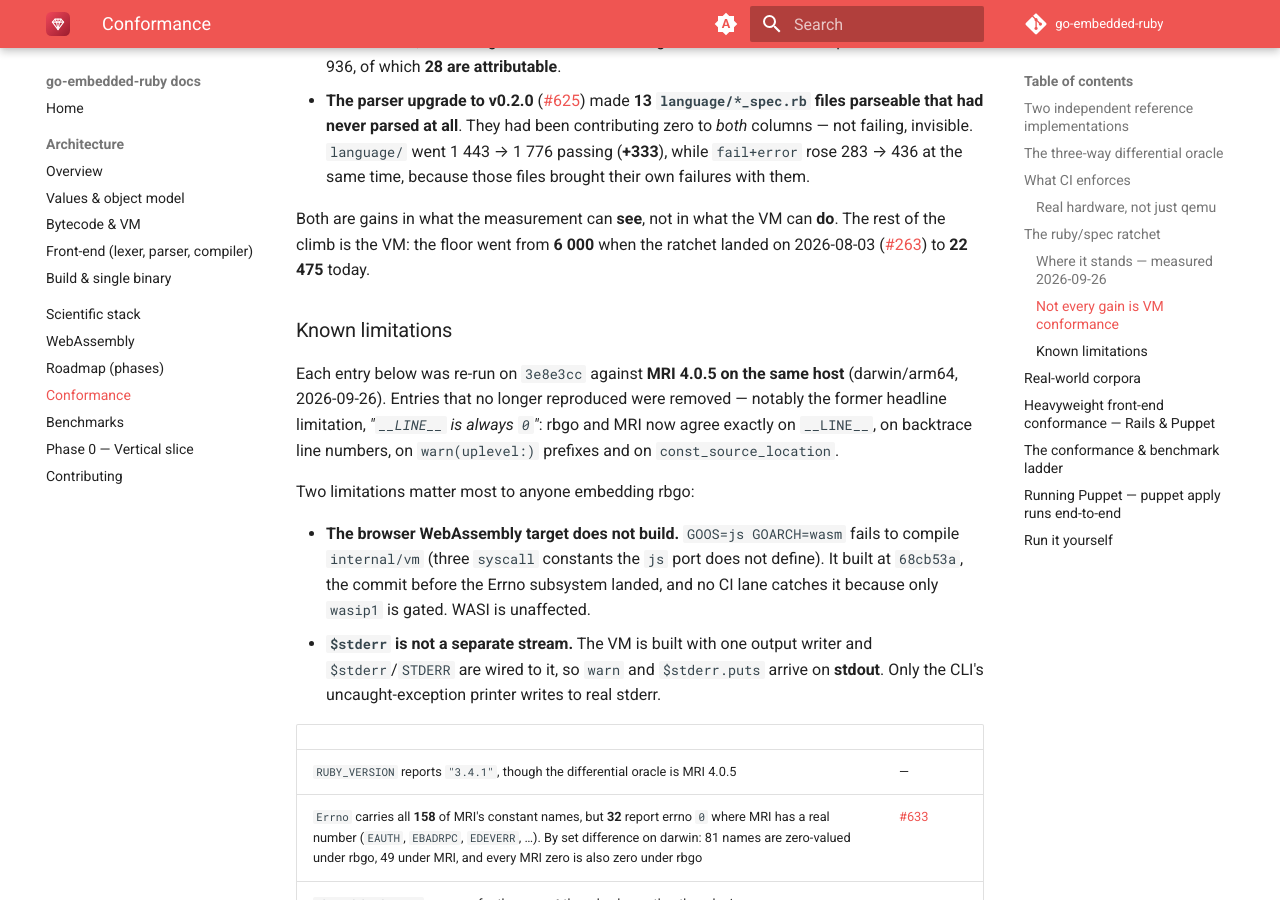
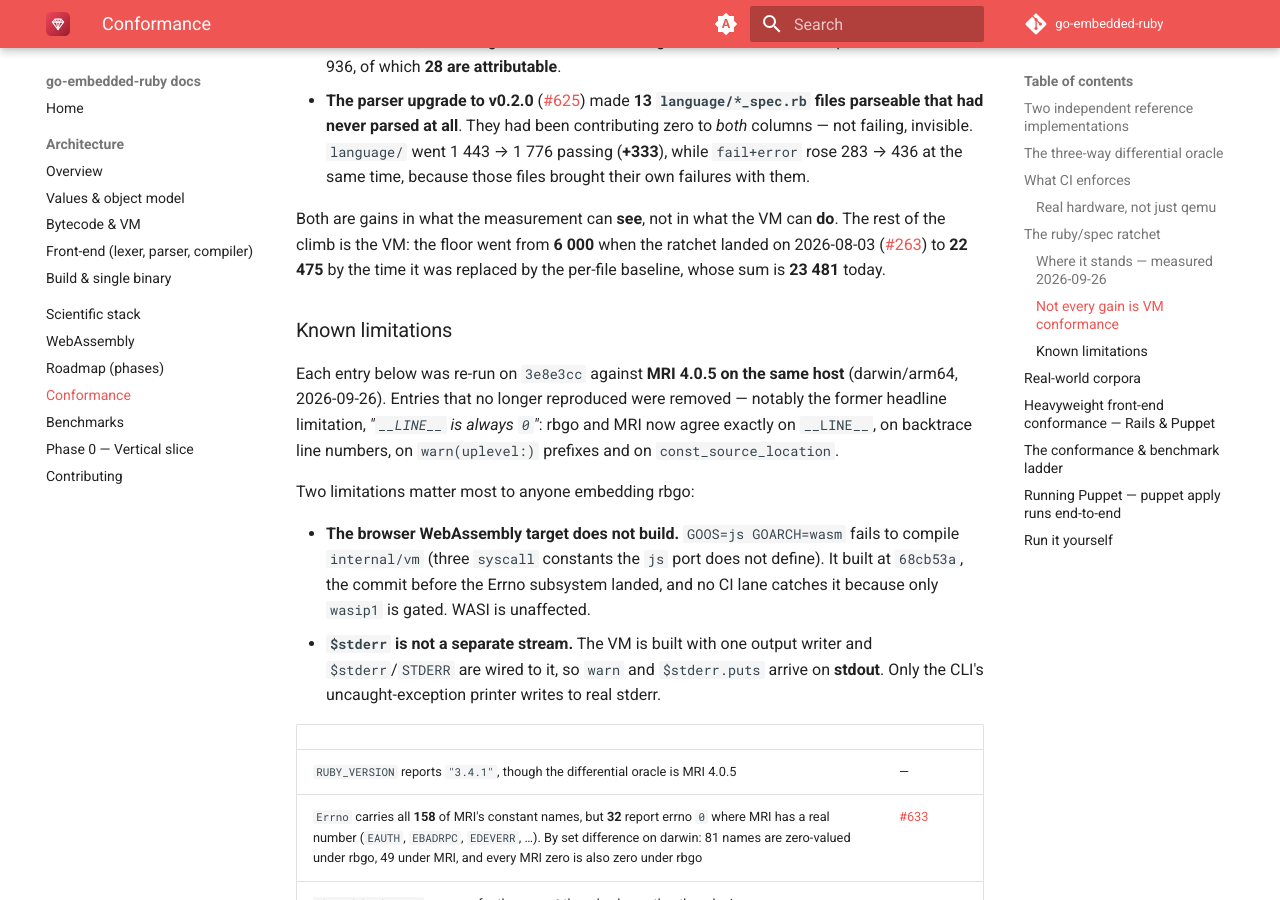
Before and after one commit to go-embedded-ruby/docs, an MkDocs documentation site: the page built from docs/conformance.md, in a window 1280 px wide and 900 px high, scrolled down 4144 px. Built offline with MkDocs 1.6.1 and Material for MkDocs 9.7.7, drawn with Linux system fonts in a browser that asks for light colours; the version menu is left out.

Commit message:
docs: one present-tense floor claim survived the previous pass
#20 corrected four places on this page and missed a fifth: "the floor went from
6 000 ... to 22 475 today". The sentence is a historical account, which is fine,
but the word "today" makes it a claim about an artefact that no longer exists.

Now it says the floor reached 22 475 by the time it was replaced, and gives the
figure that IS current -- the per-file baseline's sum, 23 481.

Found by sweeping the whole repository for the vocabulary after pushing the
roadmap fix, rather than trusting that a page edited once was done. The other
three remaining hits are legitimate and stay: two are inside the dated
2026-09-26 table and its reproducibility account, and one is the historical
clause in the roadmap row this branch just rewrote.

Co-Authored-By: Claude Opus 5 <noreply@anthropic.com>

```diff
--- a/docs/conformance.md
+++ b/docs/conformance.md
@@ -188,7 +188,8 @@ interpreter, and blurring the two would be misleading:
 Both are gains in what the measurement can **see**, not in what the VM can
 **do**. The rest of the climb is the VM: the floor went from **6 000** when the
 ratchet landed on 2026-08-03
-([#263](https://github.com/go-embedded-ruby/ruby/pull/263)) to **22 475** today.
+([#263](https://github.com/go-embedded-ruby/ruby/pull/263)) to **22 475** by the
+time it was replaced by the per-file baseline, whose sum is **23 481** today.
 
 ### Known limitations
 
```
